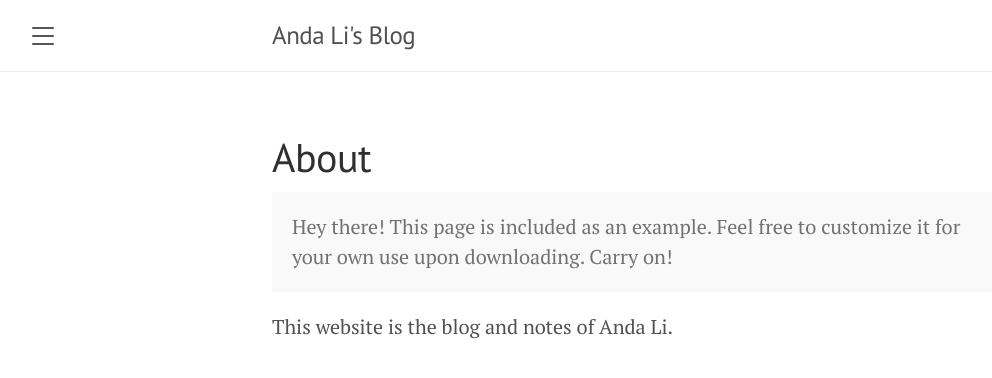
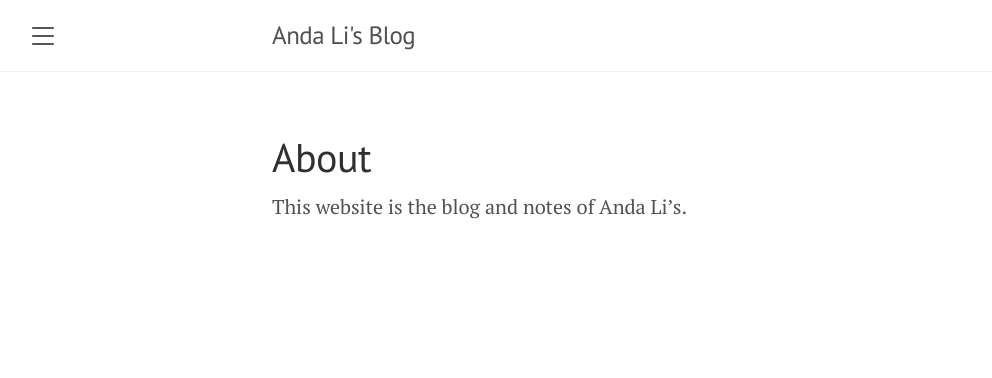
Before and after one commit to andali89/blog, a Jekyll site: the page built from about.md, in a window 1280 px wide. Shown: the top 378 px of the page, without its empty margins (8-1000 px from the left). Built offline with Jekyll 4.4.1, drawn with Linux system fonts in a browser that asks for light colours.

Commit message:
update About

```diff
--- a/about.md
+++ b/about.md
@@ -3,8 +3,4 @@ layout: page
 title: About
 ---
 
-<p class="message">
-  Hey there! This page is included as an example. Feel free to customize it for your own use upon downloading. Carry on!
-</p>
-
-This website is the blog and notes of Anda Li.
+This website is the blog and notes of Anda Li's.
```
